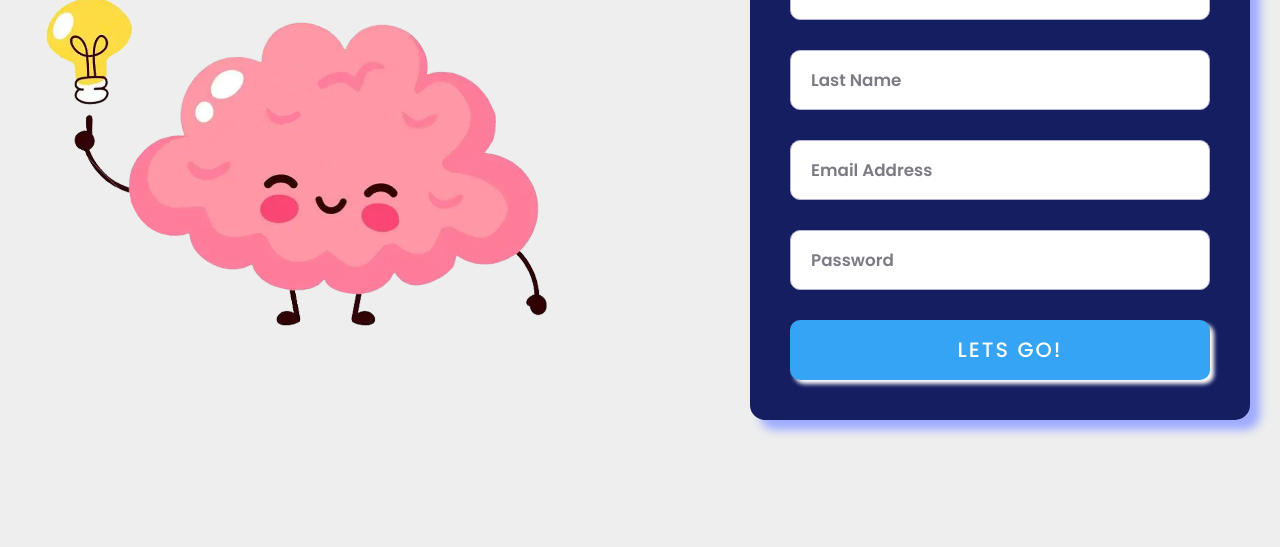
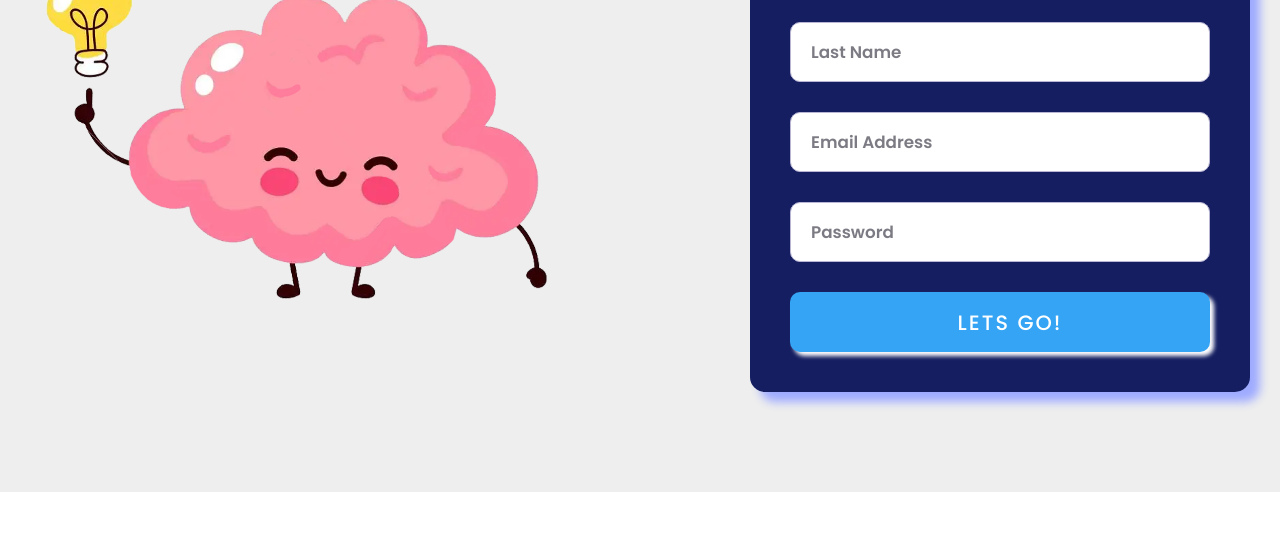
Before and after one commit to chatterjeedeep08/Quizzo, a plain HTML site: page signUp.html in a window 1280 px wide. Shown: the part 373-920 px from the top of the page. After the commit the page ends 865 px from the top, so only its background shows below. Drawn offline with Linux system fonts and the light colour scheme.

Commit message:
edited css files

```diff
--- a/login.css
+++ b/login.css
@@ -13,7 +13,7 @@ html {
 	font-family: 'Poppins', sans-serif;
 }
 #intro {
-	min-height: 100vh;
+	min-height: 84vh;
 	width: 100%;
 	display: flex;
 	align-items: center;
--- a/signUp.css
+++ b/signUp.css
@@ -13,7 +13,7 @@ html {
 	font-family: 'Poppins', sans-serif;
 }
 #intro {
-	min-height: 100vh;
+	min-height: 84vh;
 	width: 100%;
 	display: flex;
 	align-items: center;
```
